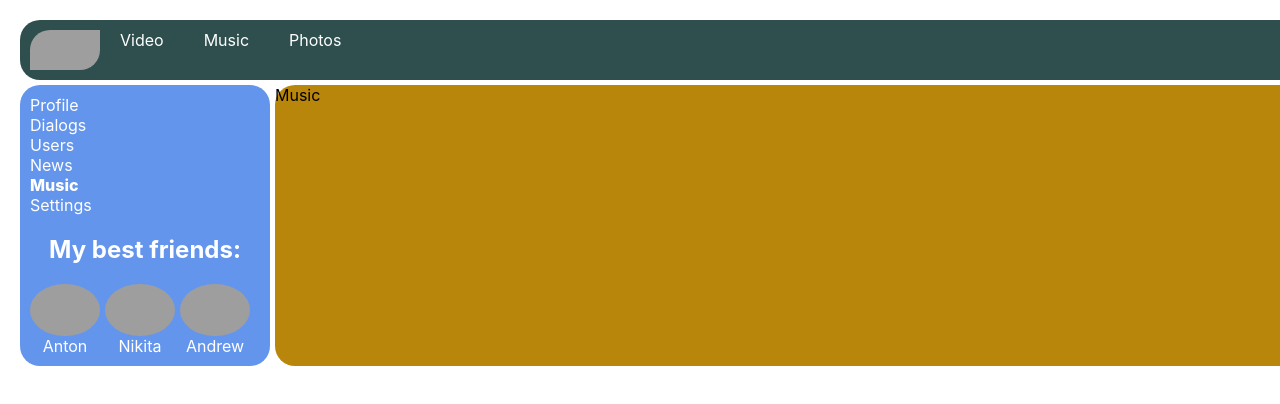
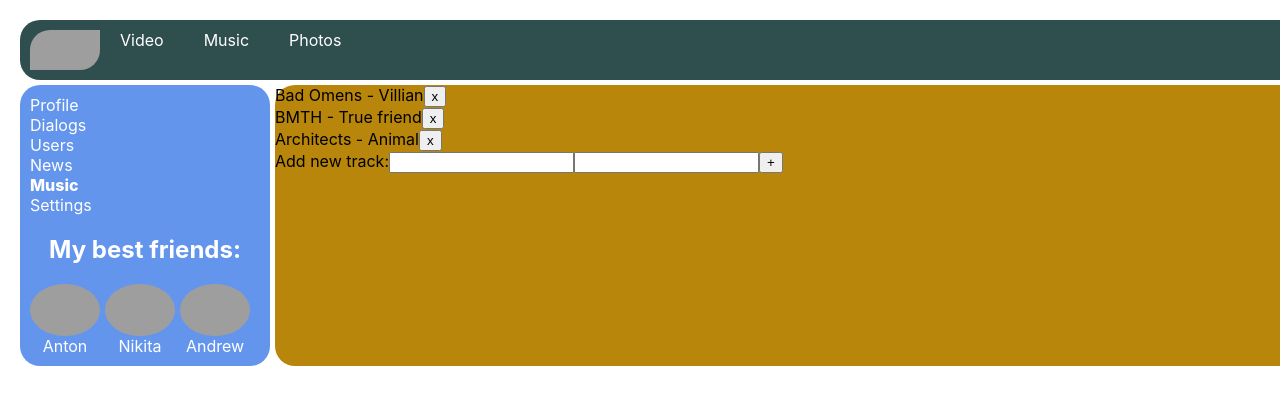
Before and after one commit to Pikadorius/Samurai-way-SN, a React (Create React App) app: page /music in a window 1280 px wide. Shown: the top 404 px of the page. Built offline with nearby package versions, Linux system fonts and the light colour scheme; grey boxes are pictures that could not be loaded.

Commit message:
added musicPage and some logic to it

```diff
--- a/src/components/Music/Music.tsx
+++ b/src/components/Music/Music.tsx
@@ -1,10 +1,38 @@
 import React from 'react';
 import s from './Music.module.css'
+import {useDispatch, useSelector} from 'react-redux';
+import {StateType} from '../../redux/redux-store';
+import {
+    addTrackAC,
+    deleteTrackAC,
+    InititalStateType,
+    setTrackNameAC,
+    setTrackPerformerAC
+} from '../../redux/music_reducer';
 
 const Music = () => {
+    const dispatch = useDispatch()
+    const state = useSelector<StateType, InititalStateType>(state => state.musicPage)
+
+
     return (
         <div>
-            Music
+            <div>{state.tracks.map(t => {
+
+                const deleteTrack = () => {
+                    dispatch(deleteTrackAC(t.id))
+                }
+
+                return <div>{t.trackPerformer} - {t.trackName}
+                    <button onClick={deleteTrack}>x</button>
+                </div>
+            })}
+            </div>
+            <div>Add new track:
+                <input value={state.newTrackPerformer} onChange={(e)=>dispatch(setTrackPerformerAC(e.currentTarget.value))}/>
+                <input value={state.newTrackName} onChange={(e)=>dispatch(setTrackNameAC(e.currentTarget.value))}/>
+                <button onClick={()=>dispatch(addTrackAC())}>+</button>
+            </div>
         </div>
     );
 };
--- a/src/components/Users/Users.module.css
+++ b/src/components/Users/Users.module.css
@@ -29,11 +29,6 @@
     align-self: end;
 }
 
-.location {
-    font-size: 10px;
-    opacity: 0.7;
-    align-self: center;
-}
 
 .userAvatar img {
     border-radius: 50%;
--- a/src/components/Users/Users.tsx
+++ b/src/components/Users/Users.tsx
@@ -34,7 +34,6 @@ class Users extends Component<UsersPropsType> {
                                 <div className={s.userAvatar}><img src={u.photos.small ? u.photos.small : avatar}
                                                                    alt="avatar"/></div>
                                 <div>{u.name}</div>
-                                <div className={s.location}></div>
                                 <button className={s.btn} onClick={() => this.props.deleteUser(u.id)}>x</button>
                             </div>
                             <div className={s.statusBar}>{u.status}</div>
--- /dev/null
+++ b/src/redux/music_reducer.ts
@@ -0,0 +1,101 @@
+import {v1} from 'uuid';
+
+type TrackType = {
+    id: string
+    trackPerformer: string
+    trackName: string
+}
+
+export type InititalStateType = {
+    tracks: TrackType[]
+    newTrackPerformer: string
+    newTrackName: string
+}
+
+type ActionType = DeleteTrackType | AddTrackType | SearchTrackType | SetTrackPerformerType | SetTrackNameType
+
+const initialState:InititalStateType= {
+    tracks: [
+        {id:v1(),trackPerformer:'Bad Omens', trackName: 'Villian'},
+        {id:v1(),trackPerformer:'BMTH', trackName: 'True friend'},
+        {id:v1(),trackPerformer:'Architects', trackName: 'Animal'},
+    ],
+    newTrackPerformer: '',
+    newTrackName: ''
+}
+
+
+export const musicReducer = (state:InititalStateType=initialState, action:ActionType):InititalStateType => {
+    switch (action.type) {
+        case 'DELETE_TRACK': {
+            return {...state, tracks: state.tracks.filter(t=>t.id!==action.payload.id)}
+        }
+        case 'SET_NEW_PERF': {
+            return {...state, newTrackPerformer:action.payload.newTrackPerformer}
+        }
+        case 'SET_NEW_NAME': {
+            return {...state, newTrackName:action.payload.newTrackName}
+        }
+
+        case 'ADD_TRACK': {
+            if (state.newTrackName!=='' && state.newTrackPerformer!=='') {
+                let newTrack={id:v1(), trackPerformer: state.newTrackPerformer, trackName: state.newTrackName}
+                return {...state, tracks: [...state.tracks,newTrack], newTrackName: '', newTrackPerformer: ''}
+            }
+            else {
+                return state
+            }
+        }
+        default: return state
+    }
+}
+
+
+type DeleteTrackType = ReturnType<typeof deleteTrackAC>
+export const deleteTrackAC = (id:string) => {
+    return {
+        type: 'DELETE_TRACK',
+        payload: {
+            id
+        }
+    } as const
+}
+
+type SetTrackPerformerType = ReturnType<typeof setTrackPerformerAC>
+export const setTrackPerformerAC = (newTrackPerformer: string) => {
+    return {
+        type: 'SET_NEW_PERF',
+        payload: {
+            newTrackPerformer
+        }
+    } as const
+}
+
+type SetTrackNameType = ReturnType<typeof setTrackNameAC>
+export const setTrackNameAC = (newTrackName: string) => {
+    return {
+        type: 'SET_NEW_NAME',
+        payload: {
+            newTrackName
+        }
+    } as const
+}
+
+
+type AddTrackType = ReturnType<typeof addTrackAC>
+export const addTrackAC = () => {
+    return {
+        type: 'ADD_TRACK'
+    } as const
+}
+
+type SearchTrackType = ReturnType<typeof searchTrackAC>
+export const searchTrackAC = (newTrackPerformer: string, newTrackName: string) => {
+    return {
+        type: 'SEARCH_TRACK',
+        payload: {
+            newTrackPerformer,
+            newTrackName
+        }
+    } as const
+}
--- a/src/redux/redux-store.ts
+++ b/src/redux/redux-store.ts
@@ -3,13 +3,15 @@ import profileReducer from './profile_reducer';
 import dialogsReducer from './dialogs_reducer';
 import sidebarReducer from './sidebar_reducer';
 import usersReducer from "./users-reducer";
+import {musicReducer} from './music_reducer';
 
 // combine all reducers
 let reducer = combineReducers({
     profilePage: profileReducer,
     dialogsPage: dialogsReducer,
     sidebar: sidebarReducer,
-    usersPage: usersReducer
+    usersPage: usersReducer,
+    musicPage: musicReducer
 })
 
 export type StateType = ReturnType<typeof reducer>
```
